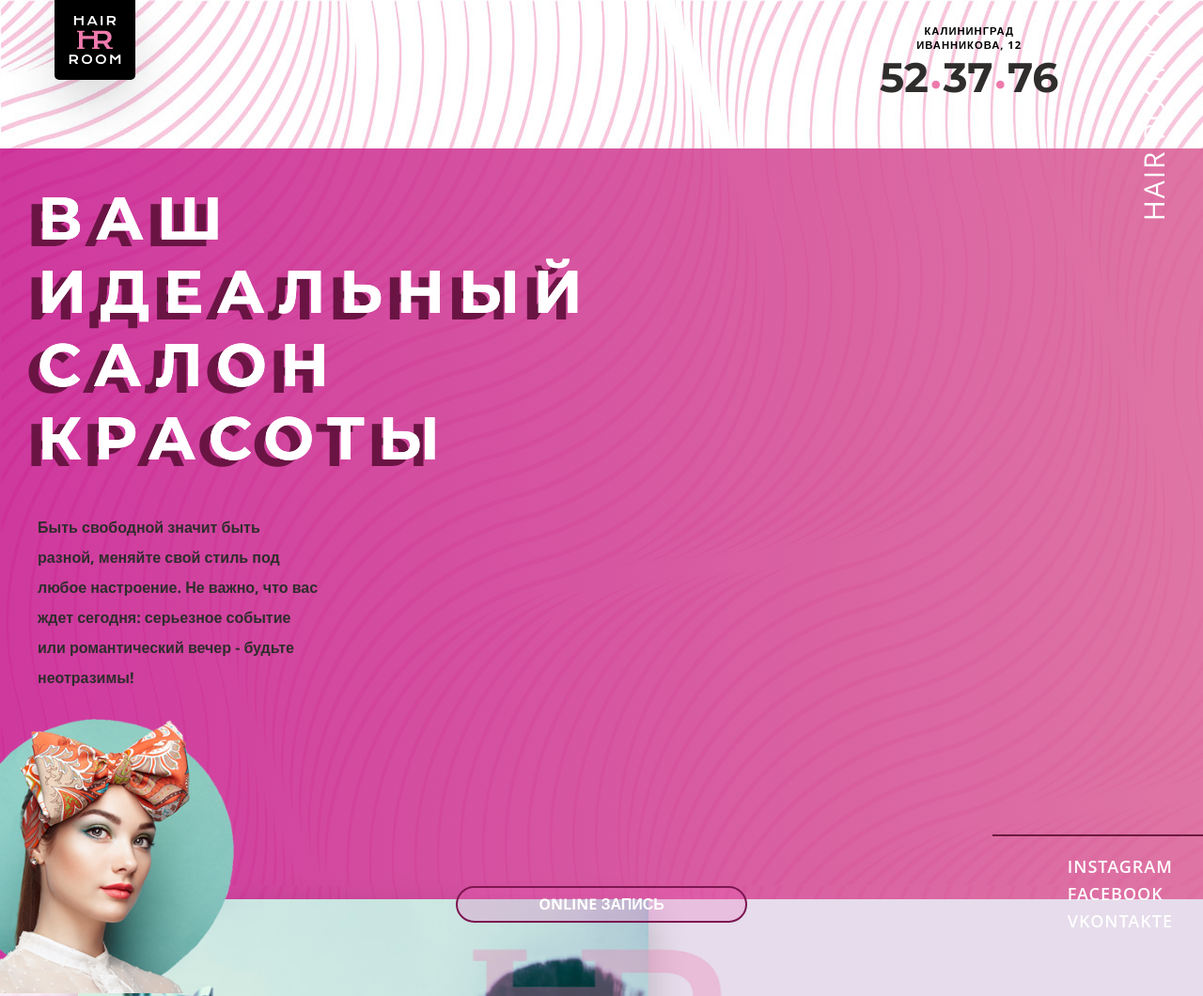
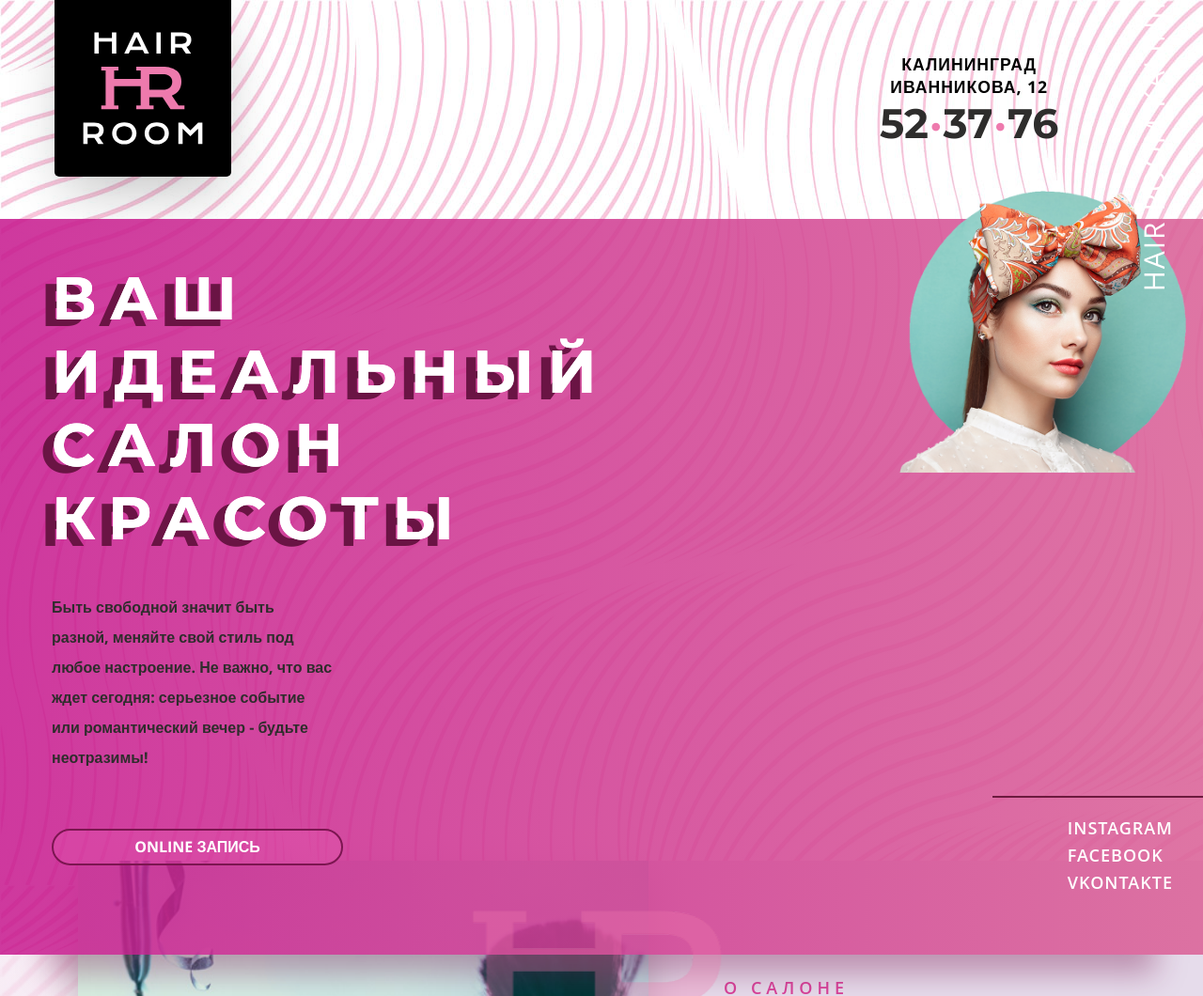
Before and after one commit to nigel-riss/hairroom-site, a website: page src/index.pug in a window 1280 px wide. Shown: the top 1060 px of the page at 94% size. Drawn offline with nearby package versions, Linux system fonts and the light colour scheme; some packages are replaced by stand-ins of ours; files that its build step writes are made by us from their sources; files whose address does not match are found by name.

Commit message:
favicon, mobile menu styling and etc

```diff
--- a/src/index.pug
+++ b/src/index.pug
@@ -59,9 +59,9 @@ html(lang="ru")
 
                 .hero__img
                     picture
-                        img(src="./img/women.png" alt="Hair Room девушка")
-                        source( media="(max-width: 700px)" srcset="./img/women.png")
-                        source( media="(max-width: 1920px)" srcset="./img/women-lg.png")
+                        img(src="./img/women-md.png" alt="Hair Room девушка")
+                        source(media="(min-width: 700px)" srcset="./img/women-md.png")
+                        source(media="(min-width: 1200px)" srcset="./img/women-lg.png")
 
                 .hero__button
                     a.button.button--online-record(href="#") online&nbsp;запись
--- a/src/scss/modules/_be-friends.scss
+++ b/src/scss/modules/_be-friends.scss
@@ -2,7 +2,6 @@
     // positioning
     position: absolute;
     bottom: 25px;
-    // border: 1px solid red;
 
     // box model
     padding: 5px;
--- a/src/scss/modules/_hero.scss
+++ b/src/scss/modules/_hero.scss
@@ -3,7 +3,7 @@
     position: relative;
 
     // box model
-    min-height: 100vh;
+    // min-height: 100vh;
     padding: 35px 40px;
     padding-bottom: 0;
 
@@ -11,16 +11,18 @@
     background-color: $accent;
     background: linear-gradient(to right, rgba(198, 22, 141, 0.85), rgba(219, 102, 154, 0.9));
 
-    // @include atTabletsPortrait {
-    //     // positioning
-    //     z-index: 2;
+    @include atTabletsPortrait {
+        // box model
+        padding: 45px 55px;
 
-    //     // box model
-    //     min-height: 640px;
+        // positioning
+        z-index: 2;
 
-    //     // visual
-    //     box-shadow: 0px 70px 30px -50px rgba(125,30,86,0.4);
-    // }
+        // box model
+
+        // visual
+        box-shadow: 0px 70px 30px -50px rgba(125,30,86,0.4);
+    }
 
     // @include atDesktop {
     //     // box model
@@ -152,8 +154,8 @@
 
     &__copy {
         // box model
+        display: inline-block;
         width: 300px;
-        // margin-bottom: 0;
 
         // typography
         color: $copy;
@@ -162,15 +164,12 @@
         font-size: 1rem;
         line-height: 2;
 
-        // @include atTabletsPortrait {
-        //     // positioning
-        //     z-index: 2;
-
-        //     // box model
-        //     margin-top: 0;
-        //     margin-bottom: 60px;
-        //     padding-left: 0;
-        // }
+        @include atTabletsPortrait {
+            // box model
+            margin-top: 0;
+            margin-bottom: 60px;
+            padding: 0;
+        }
 
         // @include atDesktop {
         //     // box model
@@ -200,15 +199,17 @@
         // typography
         font-size: 0;
 
-        // @include atTabletsPortrait {
-        //     // box model
-        //     min-width: 675px;
+        @include atTabletsPortrait {
+            // positioning
+            position: absolute;
+            top: 0;
+            right: 18px;
+            z-index: -1;
 
-        //     // positioning
-        //     bottom: -5px;
-        //     left: 11%;
-        //     z-index: 1;
-        // }
+            // box model
+            // width: 685px;
+            margin-top: -30px;
+        }
 
         // @include atTabletsLandscape {
         //     // positioning
@@ -259,5 +260,13 @@
 
         // box model
         width: 100%;
+
+        @include atTabletsPortrait {
+            // positioning
+            position: static;
+
+            // typography
+            text-align: left;
+        }
     }
 }
--- a/src/scss/modules/_info.scss
+++ b/src/scss/modules/_info.scss
@@ -11,6 +11,7 @@
     @include atTabletsPortrait {
         // box model
         padding-top: 25px;
+        padding-left: 40px;
     }
 
     &__address {
@@ -25,10 +26,10 @@
         text-align: center;
         text-transform: uppercase;
 
-        // @include atTabletsPortrait {
-        //     // typography
-        //     font-size: 1.1rem;
-        // }
+        @include atTabletsPortrait {
+            // typography
+            font-size: 1.1rem;
+        }
 
         // @include atDesktop {
         //     // typography
@@ -46,7 +47,7 @@
 
         @include atTabletsPortrait {
             // typography
-            font-size: 2.25rem;
+            font-size: 2.5rem;
         }
 
         @include atDesktop {
@@ -71,10 +72,10 @@
             color: $accent;
             margin: 0 2px;
 
-            // @include atTabletsPortrait {
-            //     // box model
-            //     margin-bottom: 15px;
-            // }
+            @include atTabletsPortrait {
+                // box model
+                vertical-align: top;
+            }
 
             // @include atDesktopLarge {
             //     // box model
--- a/src/scss/modules/_logo.scss
+++ b/src/scss/modules/_logo.scss
@@ -11,11 +11,19 @@
     background-color: #000;
     box-shadow: 0px 25px 58px -11px rgba(0,0,0,0.24);
 
-    // @include atTabletsPortrait {
-    //     // box model
-    //     height: 120px;
-    //     width: 120px;
-    // }
+    @include atTabletsPortrait {
+        // box model
+        height: 140px;
+        width: 140px;
+        padding: 20px;
+    }
+
+    @include atTabletsLandscape {
+        // box model
+        height: 188px;
+        width: 188px;
+        padding: 30px;
+    }
 
     // @include atDesktop {
     //     // box model
--- a/src/scss/modules/_main-menu.scss
+++ b/src/scss/modules/_main-menu.scss
@@ -2,15 +2,15 @@
     // positioning
     position: fixed;
     left: -110%;
-    z-index: 4;
+    z-index: 5;
 
     // box model
     display: flex;
     flex-direction: column;
-    justify-content: center;
     align-items: center;
     height: 100%;
     width: 100%;
+    padding-top: 20px;
     padding-bottom: 70px;
 
     // visual
--- a/src/scss/modules/_menu-icon.scss
+++ b/src/scss/modules/_menu-icon.scss
@@ -3,7 +3,7 @@
     position: fixed;
     right: 25px;
     top: 18px;
-    z-index: 5;
+    z-index: 6;
 
     // box model
     width: 50px;
```
Also changed, not shown: src/scss/modules/_main-nav.scss (+0 -8 lines), dist/img/favicon-16x16.png, dist/img/favicon-32x32.png, dist/index.html, dist/styles.css.
